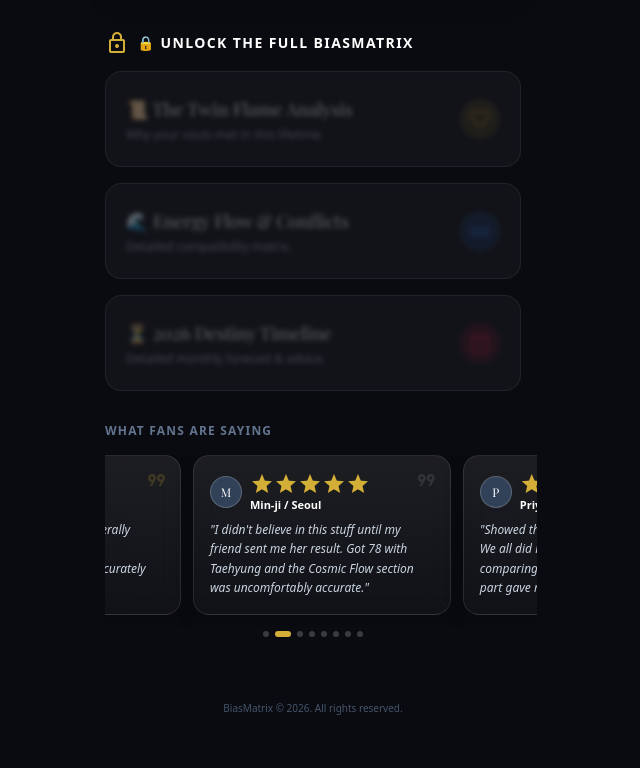
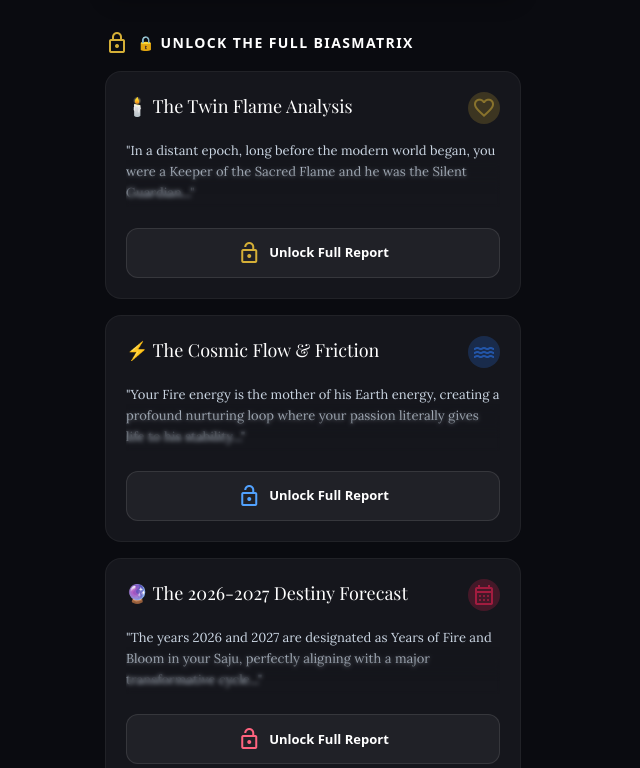
Before and after one commit to JYPLab/biasmatrix, a Next.js app: page / in a window 1280 px wide. Shown: the part 1632-2400 px from the top of the page, without its empty margins (327-967 px from the left). Built offline with nearby package versions, Linux system fonts and the light colour scheme; no server answers; the database is empty.

Commit message:
style: update blur effect and design for locked result cards

```diff
--- a/src/app/page.tsx
+++ b/src/app/page.tsx
@@ -376,43 +376,85 @@
             <span className="material-symbols-outlined text-primary text-sm">lock</span> 🔒 Unlock the Full BiasMatrix
           </h2>
 
-          <div className="relative rounded-2xl overflow-hidden bg-surface border border-white/5 h-24 group">
-            <div className="absolute inset-0 p-5 flex justify-between items-center z-0 opacity-40 blur-[2px]">
-              <div>
-                <h3 className="font-serif text-lg text-white mb-1">📜 The Twin Flame Analysis</h3>
-                <p className="text-xs text-slate-400">Why your souls met in this lifetime.</p>
-              </div>
-              <div className="w-10 h-10 rounded-full bg-primary/20 flex items-center justify-center">
+          {/* Card 1 */}
+          <div className="relative rounded-2xl overflow-hidden bg-surface border border-white/5 p-5 flex flex-col gap-3 group">
+            <div className="flex justify-between items-start z-10">
+              <h3 className="font-serif text-lg text-white">🕯️ The Twin Flame Analysis</h3>
+              <div className="w-8 h-8 rounded-full bg-primary/20 flex items-center justify-center shrink-0">
                 <span className="material-symbols-outlined text-primary/50 text-sm">favorite</span>
               </div>
             </div>
-            <div className="absolute inset-0 z-10 flex items-center justify-center bg-black/10 backdrop-blur-[1px]"></div>
+
+            <div className="relative z-0 mt-1 pb-1">
+              <p className="text-[13px] text-slate-300 leading-relaxed font-lora select-none">
+                "In a distant epoch, long before the modern world began, you were a Keeper of the Sacred Flame and he was the Silent Guardian..."
+              </p>
+              <div
+                className="absolute inset-0 backdrop-blur-[2px] pointer-events-none"
+                style={{
+                  maskImage: 'linear-gradient(to bottom, transparent 30%, black 80%)',
+                  WebkitMaskImage: 'linear-gradient(to bottom, transparent 30%, black 80%)'
+                }}
+              ></div>
+            </div>
+
+            <button className="z-10 mt-2 w-full bg-white/5 hover:bg-white/10 border border-white/10 text-white text-[13px] font-bold py-3 rounded-xl transition-colors flex items-center justify-center gap-2">
+              <span className="material-symbols-outlined text-[16px] text-primary">lock_open</span> Unlock Full Report
+            </button>
           </div>
 
-          <div className="relative rounded-2xl overflow-hidden bg-surface border border-white/5 h-24 group">
-            <div className="absolute inset-0 p-5 flex justify-between items-center z-0 opacity-40 blur-[2px]">
-              <div>
-                <h3 className="font-serif text-lg text-white mb-1">🌊 Energy Flow &amp; Conflicts</h3>
-                <p className="text-xs text-slate-400">Detailed compatibility matrix.</p>
-              </div>
-              <div className="w-10 h-10 rounded-full bg-blue-500/20 flex items-center justify-center">
+          {/* Card 2 */}
+          <div className="relative rounded-2xl overflow-hidden bg-surface border border-white/5 p-5 flex flex-col gap-3 group">
+            <div className="flex justify-between items-start z-10">
+              <h3 className="font-serif text-lg text-white">⚡ The Cosmic Flow & Friction</h3>
+              <div className="w-8 h-8 rounded-full bg-blue-500/20 flex items-center justify-center shrink-0">
                 <span className="material-symbols-outlined text-blue-500/50 text-sm">water</span>
               </div>
             </div>
-            <div className="absolute inset-0 z-10 flex items-center justify-center bg-black/10 backdrop-blur-[1px]"></div>
+
+            <div className="relative z-0 mt-1 pb-1">
+              <p className="text-[13px] text-slate-300 leading-relaxed font-lora select-none">
+                "Your Fire energy is the mother of his Earth energy, creating a profound nurturing loop where your passion literally gives life to his stability..."
+              </p>
+              <div
+                className="absolute inset-0 backdrop-blur-[2px] pointer-events-none"
+                style={{
+                  maskImage: 'linear-gradient(to bottom, transparent 30%, black 80%)',
+                  WebkitMaskImage: 'linear-gradient(to bottom, transparent 30%, black 80%)'
+                }}
+              ></div>
+            </div>
+
+            <button className="z-10 mt-2 w-full bg-white/5 hover:bg-white/10 border border-white/10 text-white text-[13px] font-bold py-3 rounded-xl transition-colors flex items-center justify-center gap-2">
+              <span className="material-symbols-outlined text-[16px] text-blue-400">lock_open</span> Unlock Full Report
+            </button>
           </div>
 
-          <div className="relative rounded-2xl overflow-hidden bg-surface border border-white/5 h-24 group">
-            <div className="absolute inset-0 p-5 flex justify-between items-center z-0 opacity-40 blur-[2px]">
-              <div>
-                <h3 className="font-serif text-lg text-white mb-1">⏳ 2026 Destiny Timeline</h3>
-                <p className="text-xs text-slate-400">Detailed monthly forecast &amp; advice.</p>
-              </div>
-              <div className="w-10 h-10 rounded-full bg-rose-500/20 flex items-center justify-center">
+          {/* Card 3 */}
+          <div className="relative rounded-2xl overflow-hidden bg-surface border border-white/5 p-5 flex flex-col gap-3 group">
+            <div className="flex justify-between items-start z-10">
+              <h3 className="font-serif text-lg text-white">🔮 The 2026-2027 Destiny Forecast</h3>
+              <div className="w-8 h-8 rounded-full bg-rose-500/20 flex items-center justify-center shrink-0">
                 <span className="material-symbols-outlined text-rose-500/50 text-sm">calendar_month</span>
               </div>
             </div>
-            <div className="absolute inset-0 z-10 flex items-center justify-center bg-black/10 backdrop-blur-[1px]"></div>
+
+            <div className="relative z-0 mt-1 pb-1">
+              <p className="text-[13px] text-slate-300 leading-relaxed font-lora select-none">
+                "The years 2026 and 2027 are designated as Years of Fire and Bloom in your Saju, perfectly aligning with a major transformative cycle..."
+              </p>
+              <div
+                className="absolute inset-0 backdrop-blur-[2px] pointer-events-none"
+                style={{
+                  maskImage: 'linear-gradient(to bottom, transparent 30%, black 80%)',
+                  WebkitMaskImage: 'linear-gradient(to bottom, transparent 30%, black 80%)'
+                }}
+              ></div>
+            </div>
+
+            <button className="z-10 mt-2 w-full bg-white/5 hover:bg-white/10 border border-white/10 text-white text-[13px] font-bold py-3 rounded-xl transition-colors flex items-center justify-center gap-2">
+              <span className="material-symbols-outlined text-[16px] text-rose-400">lock_open</span> Unlock Full Report
+            </button>
           </div>
         </section>
 
```
